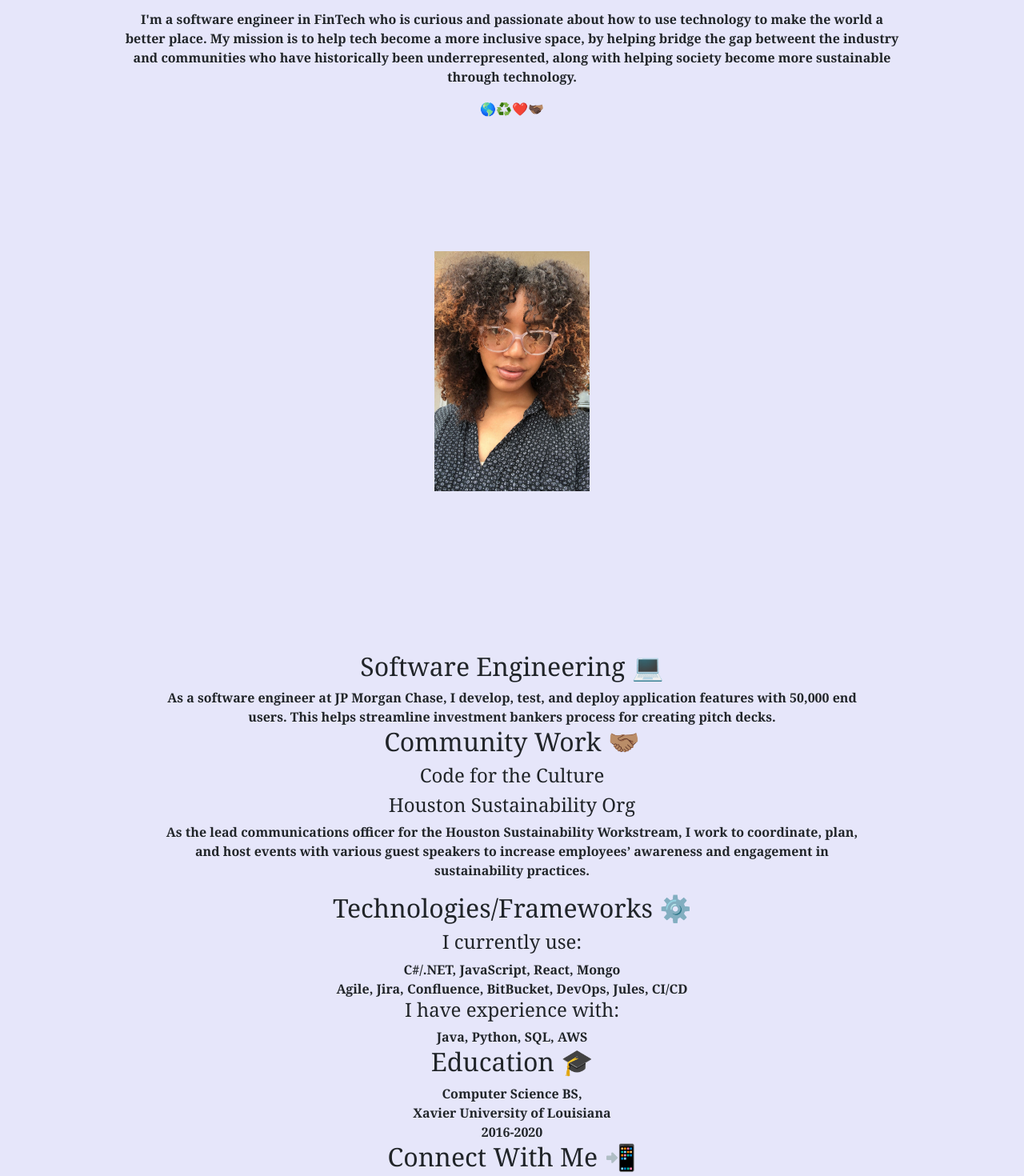
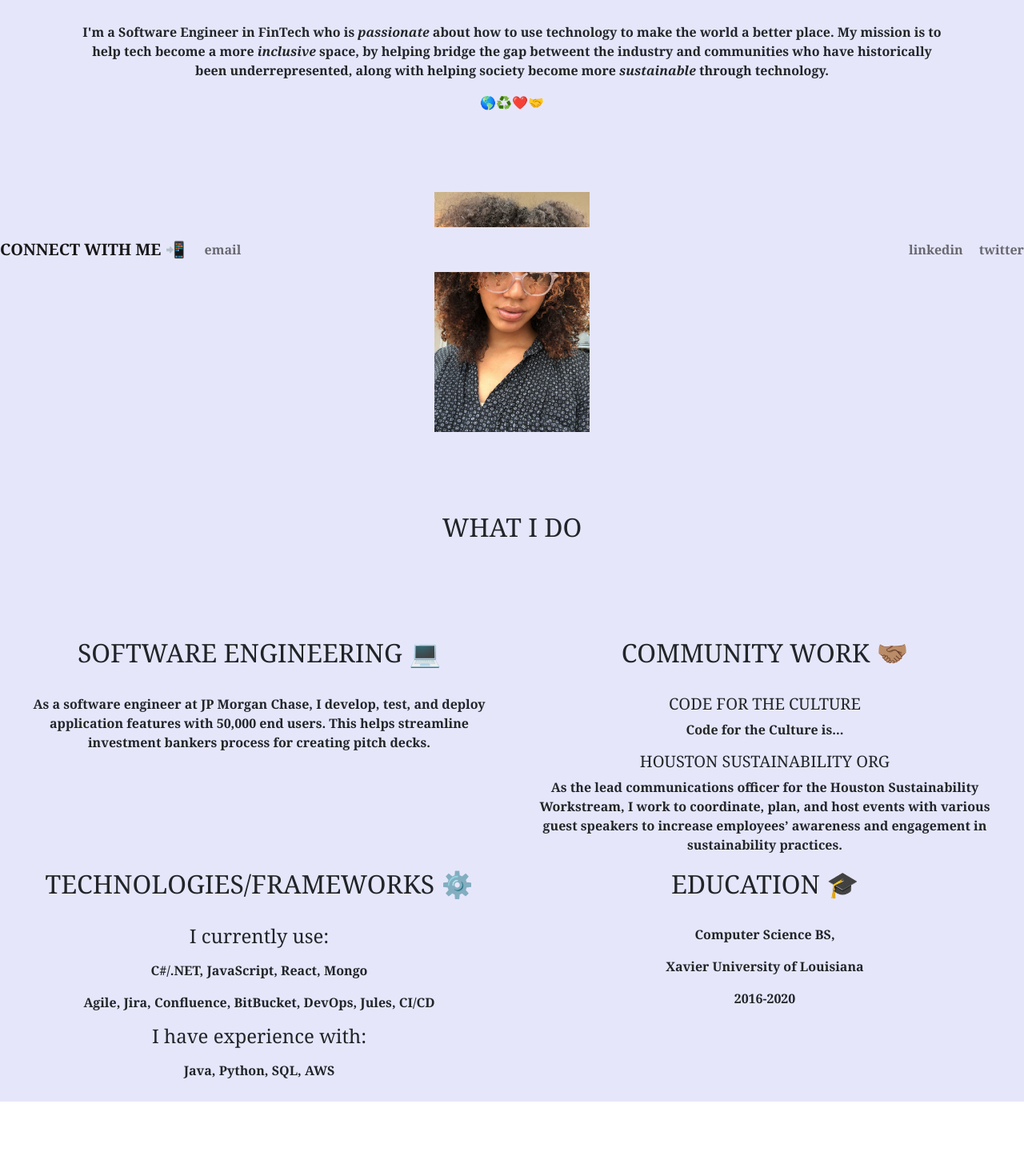
Before and after one commit to laurynhudson/personal-website, a React (Create React App) app: page / in a window 1280 px wide. Shown: the part 460-1930 px from the top of the page at 80% size. After the commit the page ends 1837 px from the top, so only its background shows below. Built offline with nearby package versions, Linux system fonts and the light colour scheme.

Commit message:
adding card components and footer

```diff
--- a/src/App.css
+++ b/src/App.css
@@ -26,19 +26,23 @@
 }
 
 .MyName {
-  margin: 70px;
+  margin: 60px;
 }
 
 .Welcome {
   margin: 100px;
 }
 
+.What {
+  margin: 50px;
+  padding: 50px;
+}
+
 .Experience {
-  margin: 100px;
-  padding: 100px;
+  margin: 10px;
+  padding: 10px;
 }
 
 .Intro {
   margin: 100px;
-  padding: 50px;
 }
--- a/src/App.js
+++ b/src/App.js
@@ -1,5 +1,7 @@
 import "./App.css";
 import NavbarComponent from "./components/Navbar";
+import FooterComponent from "./components/Footer";
+import { Card, CardTitle, CardBody, CardText, Row, Col } from "reactstrap";
 
 function App() {
   return (
@@ -9,17 +11,20 @@ function App() {
       <div className="Welcome">
         <h1>HI THERE 👋🏾 I'M LAURYN!</h1>
       </div>
+
       <div className="Intro">
         <p>
-          I'm a software engineer in FinTech who is curious and passionate about
-          how to use technology to make the world a better place. My mission is
-          to help tech become a more inclusive space, by helping bridge the gap
-          betweent the industry and communities who have historically been
-          underrepresented, along with helping society become more sustainable
+          I'm a Software Engineer in FinTech who is
+          <i> passionate </i> about how to use technology to make the world a
+          better place. My mission is to help tech become a more{" "}
+          <i>inclusive</i> space, by helping bridge the gap betweent the
+          industry and communities who have historically been underrepresented,
+          along with helping society become more <i>sustainable </i>
           through technology.{" "}
         </p>
-        <p>🌎♻️❤️🫱🏿‍🫲🏽</p>
+        <p>🌎♻️❤️🤝</p>
       </div>
+
       <div>
         <img
           className="headshot"
@@ -28,49 +33,94 @@ function App() {
           technologist"
         ></img>
       </div>
+
+      <div className="What">
+        <h2>WHAT I DO</h2>
+      </div>
+
       <div className="Experience">
-        <h2>Software Engineering 💻</h2>
-        <div className="ExperienceDetails">
-          As a software engineer at JP Morgan Chase, I develop, test, and deploy
-          application features with 50,000 end users. This helps streamline
-          investment bankers process for creating pitch decks.
-        </div>
-        <div className="CommunityWork">
-          <h2>Community Work 🤝🏽</h2>
-          <h4>Code for the Culture</h4>
-          <h4>Houston Sustainability Org</h4>
-          <p>
-            As the lead communications officer for the Houston Sustainability
-            Workstream, I work to coordinate, plan, and host events with various
-            guest speakers to increase employees’ awareness and engagement in
-            sustainability practices.
-          </p>
-        </div>
-        <div className="Technical Skills">
-          <h2>Technologies/Frameworks ⚙️</h2>
-          <div>
-            <h4>I currently use:</h4>
-            <div>C#/.NET, JavaScript, React, Mongo</div>
-            <div>Agile, Jira, Confluence, BitBucket, DevOps, Jules, CI/CD</div>
-          </div>
-          <div>
-            <h4>I have experience with:</h4>
-            <div>Java, Python, SQL, AWS</div>
-          </div>
-        </div>
-        <div className="Education">
-          <h2>Education 🎓</h2>
-          <div>Computer Science BS,</div>
-          <div>Xavier University of Louisiana</div>
-          <div>2016-2020</div>
-        </div>
-        <div className="ContactInfo">
-          <h2>Connect With Me 📲</h2>
-          <div>Email: laurynhudson98@gmail.com</div>
-          <div>LinkedIn: https://www.linkedin.com/in/lauryn-hudson/</div>
-          <div>Twitter: ___lauryn</div>
-        </div>
+        <Row>
+          <Col sm="6">
+            <Card
+              className="ExperienceDetails"
+              style={{ backgroundColor: "lavender", borderColor: "lavender" }}
+            >
+              <CardTitle>
+                <h2>SOFTWARE ENGINEERING 💻</h2>
+              </CardTitle>
+              <CardBody>
+                As a software engineer at JP Morgan Chase, I develop, test, and
+                deploy application features with 50,000 end users. This helps
+                streamline investment bankers process for creating pitch decks.
+              </CardBody>
+            </Card>
+          </Col>
+          <Col sm="6">
+            <Card
+              className="CommunityWork"
+              style={{ backgroundColor: "lavender", borderColor: "lavender" }}
+            >
+              <CardTitle>
+                <h2>COMMUNITY WORK 🤝🏽</h2>
+              </CardTitle>
+              <CardBody>
+                <CardText>
+                  <h5>CODE FOR THE CULTURE</h5>
+                  Code for the Culture is...
+                </CardText>
+                <CardText>
+                  <h5>HOUSTON SUSTAINABILITY ORG</h5>
+                  As the lead communications officer for the Houston
+                  Sustainability Workstream, I work to coordinate, plan, and
+                  host events with various guest speakers to increase employees’
+                  awareness and engagement in sustainability practices.
+                </CardText>
+              </CardBody>
+            </Card>
+          </Col>
+        </Row>
+        <Row>
+          <Col sm="6">
+            <Card
+              className="TechnicalSkills"
+              style={{ backgroundColor: "lavender", borderColor: "lavender" }}
+            >
+              <CardTitle>
+                <h2>TECHNOLOGIES/FRAMEWORKS ⚙️</h2>
+              </CardTitle>
+              <CardBody>
+                <CardText>
+                  <h4>I currently use:</h4>
+                </CardText>
+                <CardText>C#/.NET, JavaScript, React, Mongo</CardText>
+                <CardText>
+                  Agile, Jira, Confluence, BitBucket, DevOps, Jules, CI/CD
+                </CardText>
+                <CardText>
+                  <h4>I have experience with:</h4>
+                </CardText>
+                <CardText>Java, Python, SQL, AWS</CardText>
+              </CardBody>
+            </Card>
+          </Col>
+          <Col sm="6">
+            <Card
+              className="Education"
+              style={{ backgroundColor: "lavender", borderColor: "lavender" }}
+            >
+              <CardTitle>
+                <h2>EDUCATION 🎓</h2>
+              </CardTitle>
+              <CardBody>
+                <CardText>Computer Science BS,</CardText>
+                <CardText>Xavier University of Louisiana</CardText>
+                <CardText>2016-2020</CardText>
+              </CardBody>
+            </Card>
+          </Col>
+        </Row>
       </div>
+      <FooterComponent></FooterComponent>
     </div>
   );
 }
--- /dev/null
+++ b/src/components/Footer.js
@@ -0,0 +1,32 @@
+import "../styling/Footer.css";
+import {
+  Navbar,
+  NavbarBrand,
+  Nav,
+  NavItem,
+  NavLink,
+  NavbarText,
+} from "reactstrap";
+
+const FooterComponent = (props) => {
+  return (
+    <div className="footerContainer">
+      <Navbar color="lavender" light expand="md">
+        <NavbarBrand href="/">CONNECT WITH ME 📲</NavbarBrand>
+        <Nav className="container-fluid" navbar>
+          <NavItem className="ml-auto">
+            <NavLink href="/components/">email</NavLink>
+          </NavItem>
+          <NavItem>
+            <NavLink href="https://github.com/reactstrap/reactstrap">
+              linkedin
+            </NavLink>
+          </NavItem>
+        </Nav>
+        <NavbarText className="ml-auto">twitter</NavbarText>
+      </Navbar>
+    </div>
+  );
+};
+
+export default FooterComponent;
--- a/src/components/Navbar.js
+++ b/src/components/Navbar.js
@@ -23,21 +23,21 @@ const NavbarComponent = (props) => {
   return (
     <div className="navContainer">
       <Navbar color="lavender" light expand="md">
-        <NavbarBrand href="/">reactstrap</NavbarBrand>
+        <NavbarBrand href="/">home</NavbarBrand>
         <NavbarToggler onClick={toggle} />
         <Collapse isOpen={isOpen} navbar>
           <Nav className="container-fluid" navbar>
             <NavItem>
-              <NavLink href="/components/">Components</NavLink>
+              <NavLink href="/components/">experience</NavLink>
             </NavItem>
             <NavItem>
               <NavLink href="https://github.com/reactstrap/reactstrap">
-                GitHub
+                github
               </NavLink>
             </NavItem>
             <UncontrolledDropdown nav inNavbar>
               <DropdownToggle nav caret>
-                Options
+                links
               </DropdownToggle>
               <DropdownMenu right>
                 <DropdownItem>Option 1</DropdownItem>
@@ -47,7 +47,7 @@ const NavbarComponent = (props) => {
               </DropdownMenu>
             </UncontrolledDropdown>
           </Nav>
-          <NavbarText className="ml-auto">Simple Text</NavbarText>
+          <NavbarText className="ml-auto">icon</NavbarText>
         </Collapse>
       </Navbar>
     </div>
--- /dev/null
+++ b/src/styling/Footer.css
@@ -0,0 +1,7 @@
+.footerContainer {
+  background-color: lavender;
+  overflow: hidden;
+  position: fixed;
+  bottom: 0;
+  width: 100%;
+}
--- a/src/styling/Navbar.css
+++ b/src/styling/Navbar.css
@@ -4,4 +4,5 @@
   font-weight: bold;
   font-style: normal;
   background-color: lavender;
+  padding: 50px;
 }
```
